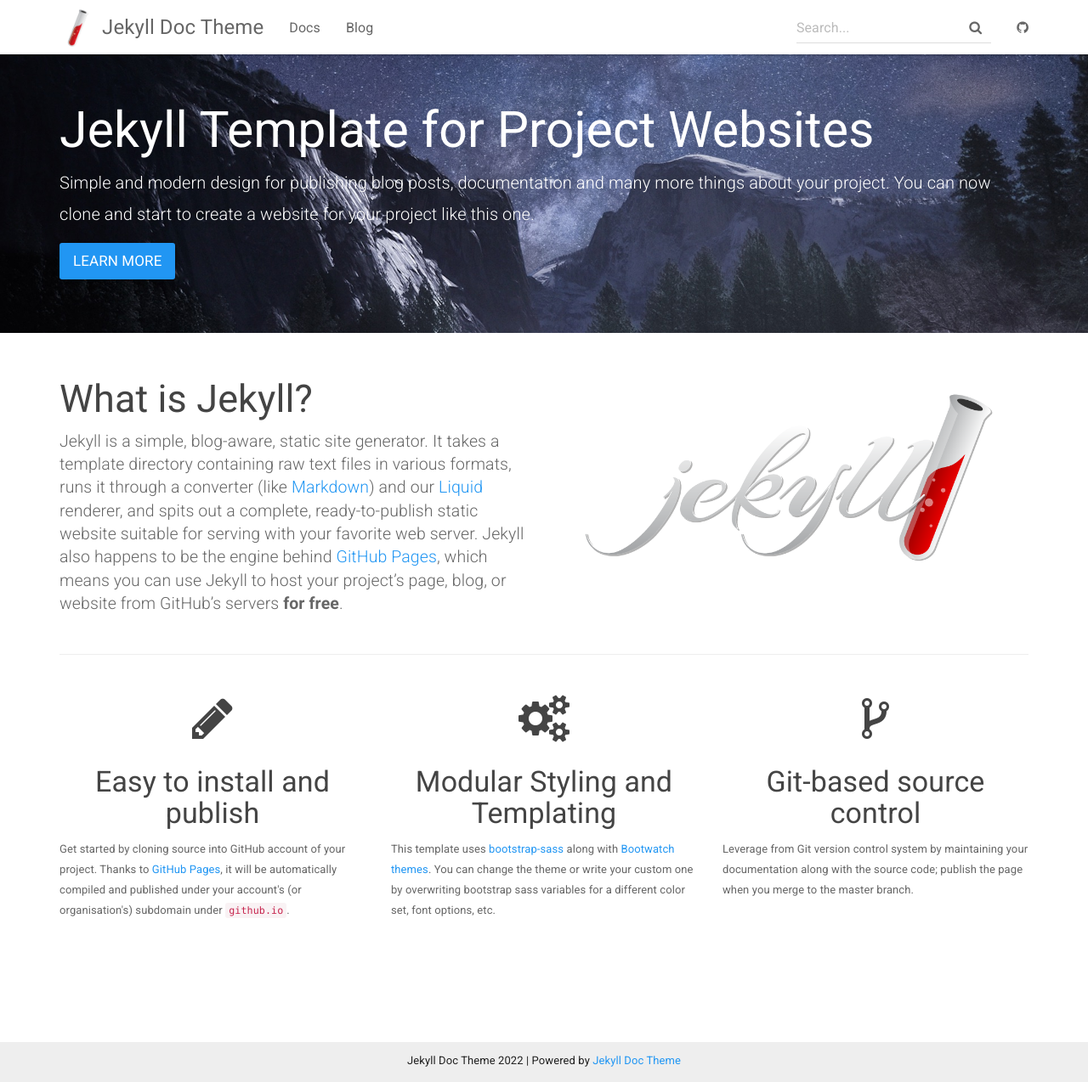
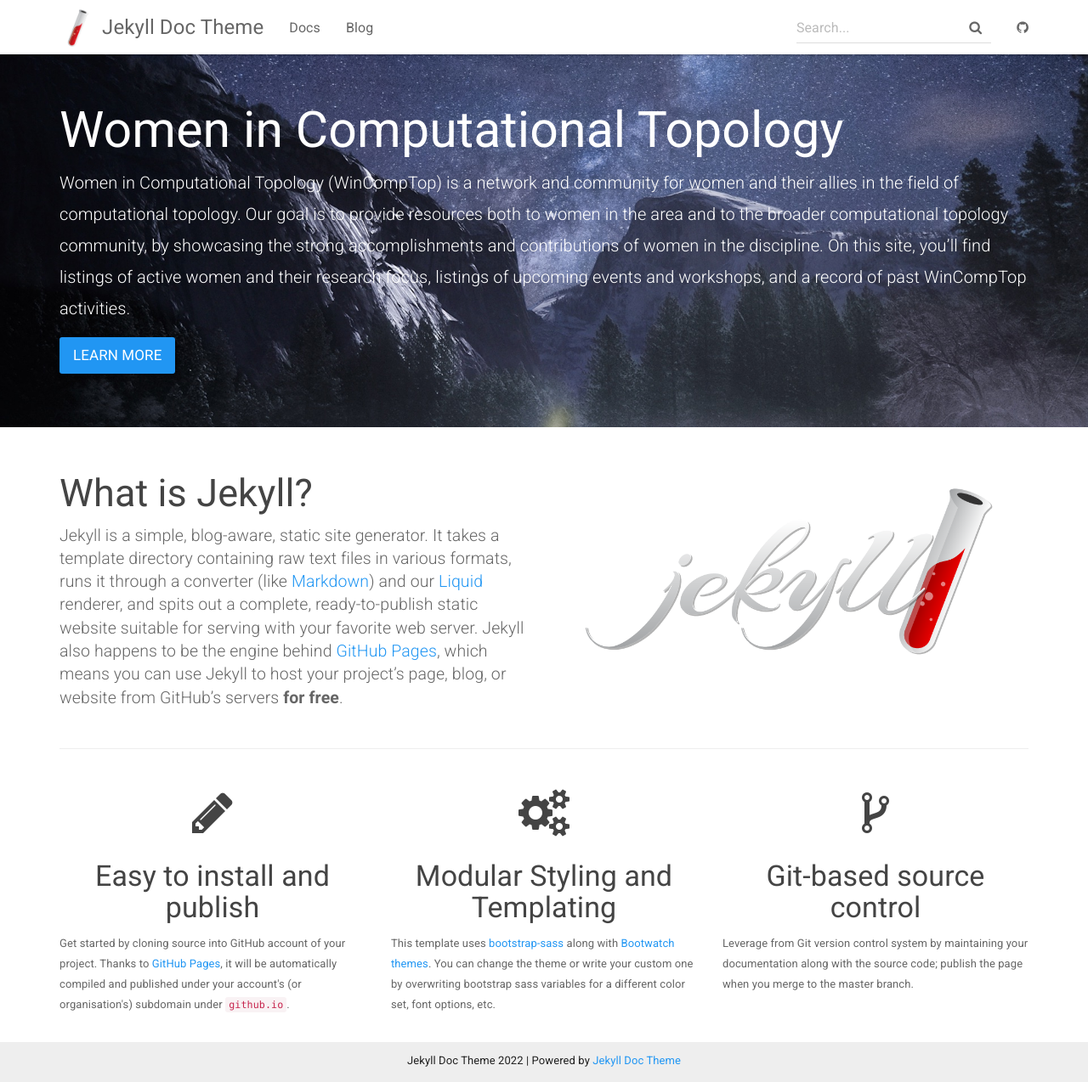
Before and after one commit to compTAG/DEI, a Jekyll site: the page built from index.html, in a window 1280 px wide and 1274 px high. Shown: the whole window at 85% size. Built offline with Jekyll 4.4.1, drawn with Linux system fonts in a browser that asks for light colours.

Commit message:
init index

```diff
--- a/index.html
+++ b/index.html
@@ -4,9 +4,13 @@
 
 <div class="header-container jumbotron">
     <div class="container">
-        <h1>Jekyll Template for Project Websites</h1>
-        <p>Simple and modern design for publishing blog posts, documentation and many more things about your project.
-          You can now clone and start to create a website for your project like this one.</p>
+        <h1>Women in Computational Topology</h1>
+        <p>Women in Computational Topology (WinCompTop) is a network and community for women and their
+            allies in the field of computational topology.  Our goal is to provide resources both to
+            women in the area and to the broader computational topology community, by showcasing the
+            strong accomplishments and contributions of women in the discipline.
+            On this site, you’ll find listings of active women and their research focus, listings of upcoming
+            events and workshops, and a record of past WinCompTop activities.</p>
         <p><a class="btn btn-primary btn-lg" href="{{ "/docs/home/" | relative_url }}" role="button">Learn more</a></p>
     </div>
 </div>
```
